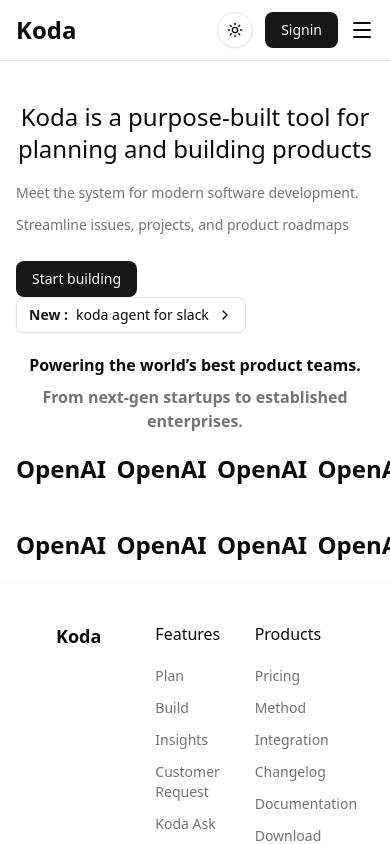
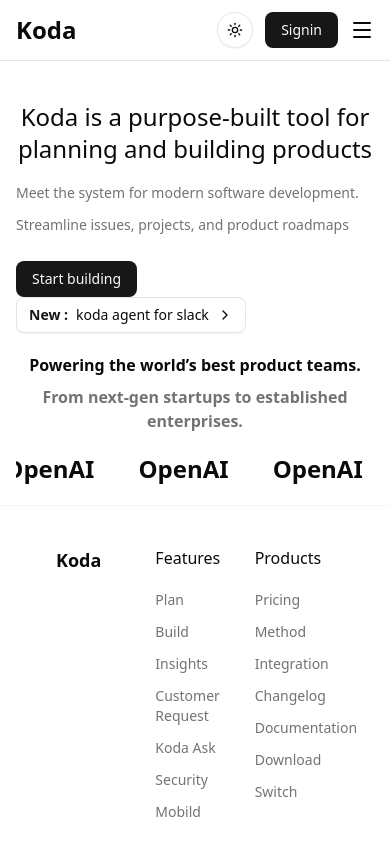
Before and after one commit to rashedulraha/koda, a Next.js app: page / in a window 390 px wide. Shown: the top 844 px of the page. Built offline with nearby package versions, Linux system fonts and the light colour scheme.

Commit message:
adding mqrquee and more morder button

```diff
--- a/package.json
+++ b/package.json
@@ -21,6 +21,7 @@
     "next-themes": "^0.4.6",
     "react": "19.2.3",
     "react-dom": "19.2.3",
+    "react-fast-marquee": "^1.6.5",
     "react-icon": "^1.0.0",
     "react-icons": "^5.5.0",
     "tailwind-merge": "^3.4.0"
--- a/src/app/(main)/_HomePage/HomePage.tsx
+++ b/src/app/(main)/_HomePage/HomePage.tsx
@@ -2,6 +2,7 @@
 import { Button } from "@/components/ui/button";
 import { ChevronRight } from "lucide-react";
 import Link from "next/link";
+import Customer_Marquee from "./Shared/Customer_Marquee/Customer_Marquee";
 
 const HomePage = () => {
   return (
@@ -30,7 +31,7 @@
         </div>
 
         {/* second section */}
-        <div className="mt-5 md:mt-10 ">
+        <div className="mt-5 md:mt-10">
           <div className="text-center space-y-2 ">
             <h3 className="text-base md:text-lg lg:text-xl font-semibold">
               Powering the world’s best product teams.
@@ -41,9 +42,9 @@
           </div>
 
           {/* hover and customer section  */}
-          <div className="my-5 md:my-10 relative group">
+          <div className="my-5 md:my-10 relative group ">
             <div>
-              <div className="grid grid-cols-4 gap-11 items-center justify-center place-content-center text-center transition-all decoration-800 group group-hover:blur-xl">
+              <div className="hidden lg:grid grid-cols-4 gap-11 items-center justify-center place-content-center text-center transition-all decoration-800 group group-hover:blur-xl">
                 <h2 className="text-2xl font-bold">OpenAI</h2>
                 <h2 className="text-2xl font-bold">OpenAI</h2>
                 <h2 className="text-2xl font-bold">OpenAI</h2>
@@ -62,6 +63,9 @@
                   </Button>
                 </Link>
               </div>
+              <div className="lg:hidden">
+                <Customer_Marquee />
+              </div>
             </div>
           </div>
         </div>
--- /dev/null
+++ b/src/app/(main)/_HomePage/Shared/Customer_Marquee/Customer_Marquee.tsx
@@ -0,0 +1,20 @@
+import Marquee from "react-fast-marquee";
+
+const Customer_Marquee = () => {
+  return (
+    <Marquee>
+      <div className="flex items-center gap-11">
+        <h2 className="text-2xl font-bold">OpenAI</h2>
+        <h2 className="text-2xl font-bold">OpenAI</h2>
+        <h2 className="text-2xl font-bold">OpenAI</h2>
+        <h2 className="text-2xl font-bold">OpenAI</h2>
+        <h2 className="text-2xl font-bold">OpenAI</h2>
+        <h2 className="text-2xl font-bold">OpenAI</h2>
+        <h2 className="text-2xl font-bold">OpenAI</h2>
+        <h2 className="text-2xl font-bold">OpenAI</h2>
+      </div>
+    </Marquee>
+  );
+};
+
+export default Customer_Marquee;
```
Also changed, not shown: 1 other file (tests, documents, lock files or other folders).
